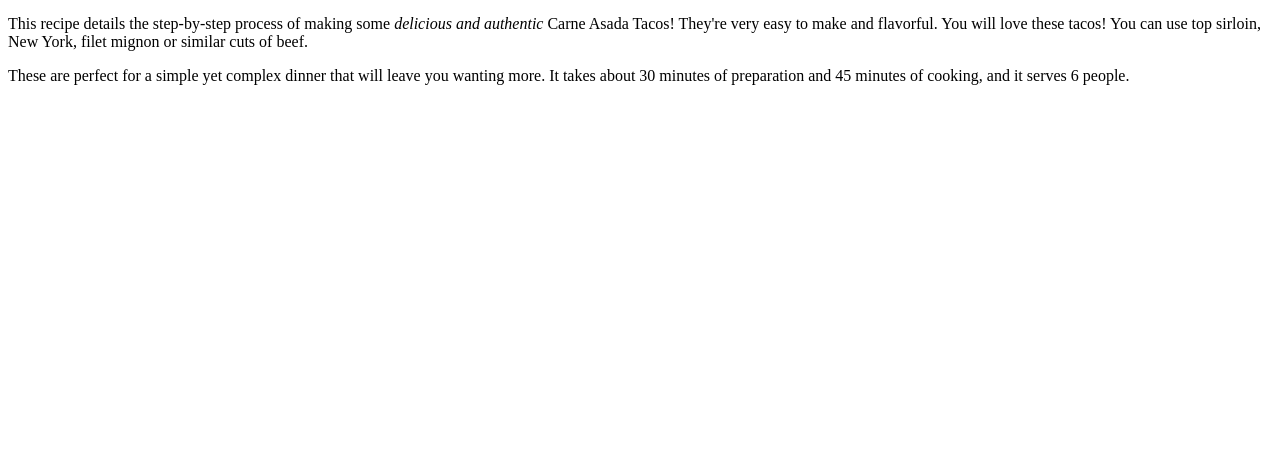
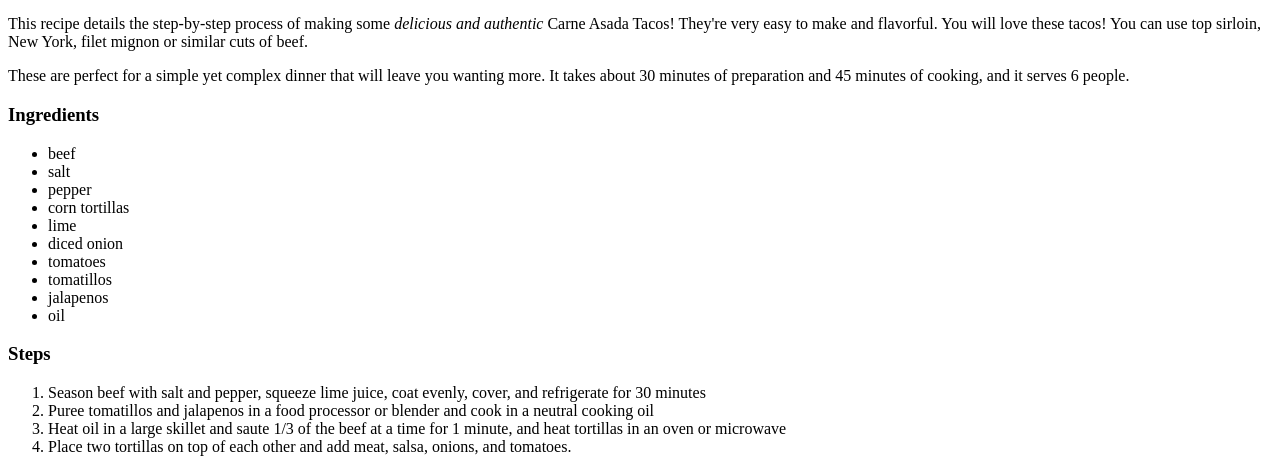
Before and after one commit to alexbloyer/odin-recipes, a plain HTML site: page recipes/tacos.html in a window 1280 px wide. Shown: the part 428-900 px from the top of the page. Before the commit the page ends 800 px from the top, so only its background shows below. Drawn offline with Linux system fonts and the light colour scheme.

Commit message:
Finalize Taco Recipe
Create ingredients and steps lists, unordered and ordered respectively

```diff
--- a/recipes/tacos.html
+++ b/recipes/tacos.html
@@ -22,5 +22,31 @@
         that will leave you wanting more. It takes about 30 minutes
         of preparation and 45 minutes of cooking, and it serves 6 people.
         </p>
+
+        <h3>Ingredients</h3>
+        <ul>
+            <li>beef</li>
+            <li>salt</li>
+            <li>pepper</li>
+            <li>corn tortillas</li>
+            <li>lime</li>
+            <li>diced onion</li>
+            <li>tomatoes</li>
+            <li>tomatillos</li>
+            <li>jalapenos</li>
+            <li>oil</li>
+        </ul>
+
+        <h3>Steps</h3>
+        <ol>
+            <li>Season beef with salt and pepper, squeeze lime juice, coat evenly,
+                cover, and refrigerate for 30 minutes</li>
+            <li>Puree tomatillos and jalapenos in a food processor or blender and cook
+                in a neutral cooking oil</li>
+            <li>Heat oil in a large skillet and saute 1/3 of the beef at a time for
+                1 minute, and heat tortillas in an oven or microwave</li>
+            <li>Place two tortillas on top of each other and add meat, salsa, onions,
+                and tomatoes.</li>
+        </ol>
     </body>
 </html>
```
